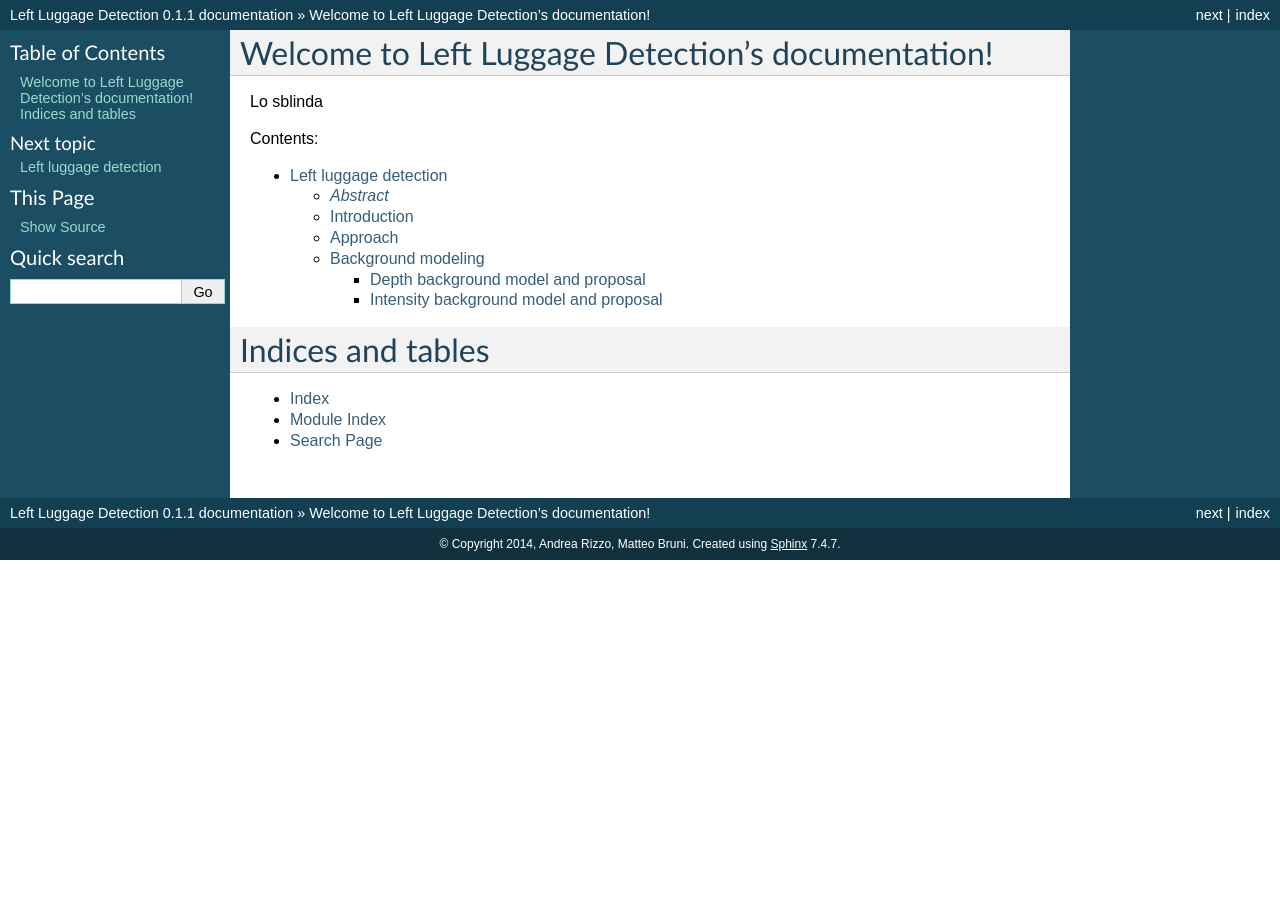
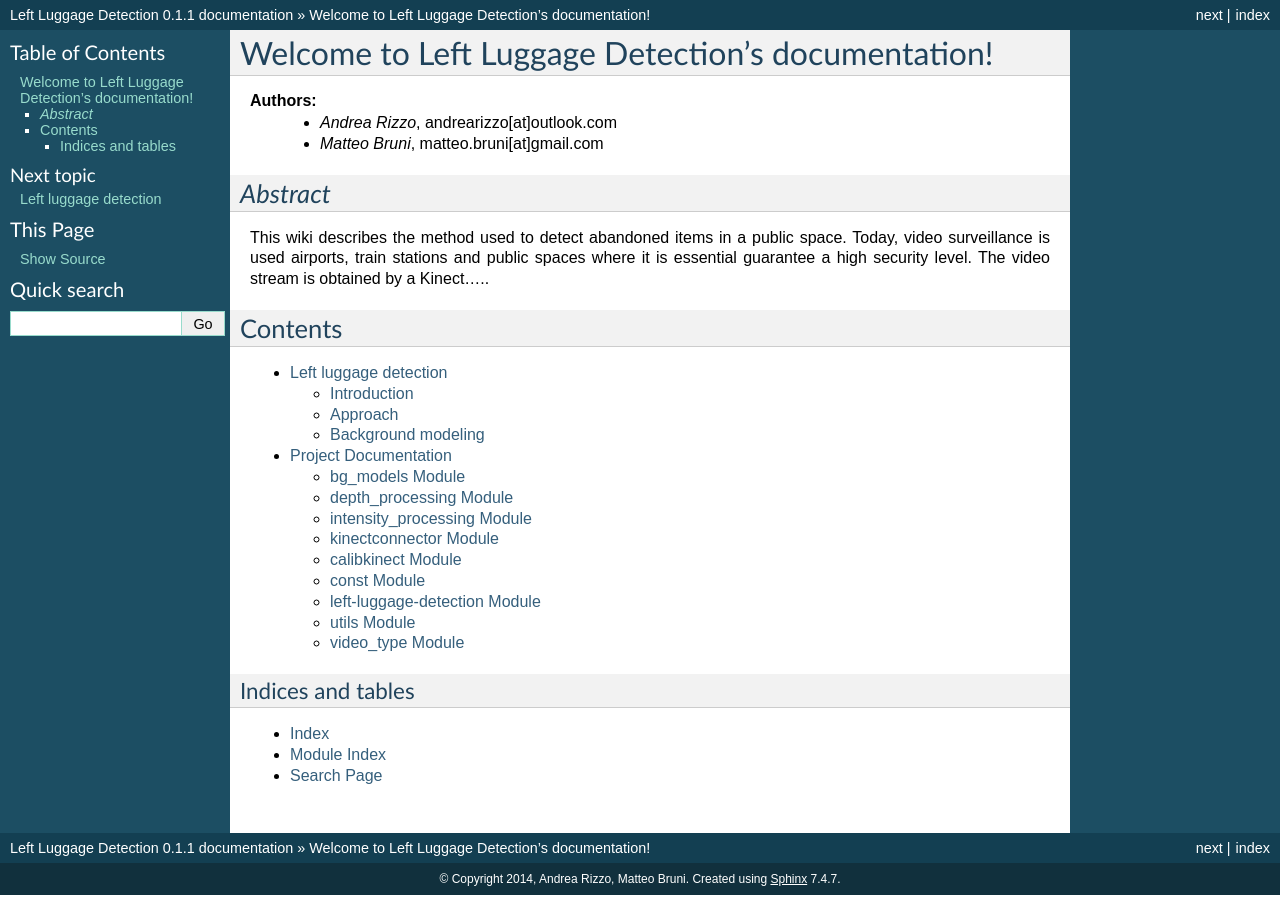
Before and after one commit to Dining-Engineers/left-luggage-detection, a Sphinx documentation site: the page built from docs/index.rst, in a window 1280 px wide. Built offline with Sphinx 7.4.7, drawn with Linux system fonts in a browser that asks for light colours; formulas are drawn with MathJax 3.

Commit message:
start docs

```diff
--- a/docs/docs.rst
+++ b/docs/docs.rst
@@ -1,7 +1,10 @@
+=====================
+Project Documentation
+=====================
+
 
 .. toctree::
-   :maxdepth: 3
-
+   :maxdepth: 2
 
    bg_models
    depth_processing
--- a/docs/index.rst
+++ b/docs/index.rst
@@ -3,17 +3,31 @@
    You can adapt this file completely to your liking, but it should at least
    contain the root `toctree` directive.
 
+==================================================
 Welcome to Left Luggage Detection's documentation!
 ==================================================
 
-Lo sblinda
+**Authors:**
+    - *Andrea Rizzo*, andrearizzo[at]outlook.com
 
-Contents:
+    - *Matteo Bruni*, matteo.bruni[at]gmail.com
+
+*Abstract*
+------------------
+This wiki describes the method used to detect abandoned items in a public space.
+Today, video surveillance is used airports, train stations and public spaces where it is essential guarantee a high security level.
+The video stream is obtained by a Kinect.....
+
+Contents
+--------
+
+   .. :doc:`docs`
 
 .. toctree::
-   :maxdepth: 3
+   :maxdepth: 2
 
    wiki
+   docs
 
 Indices and tables
 ==================
```
Also changed, not shown: docs/wiki.rst (+0 -12 lines).
